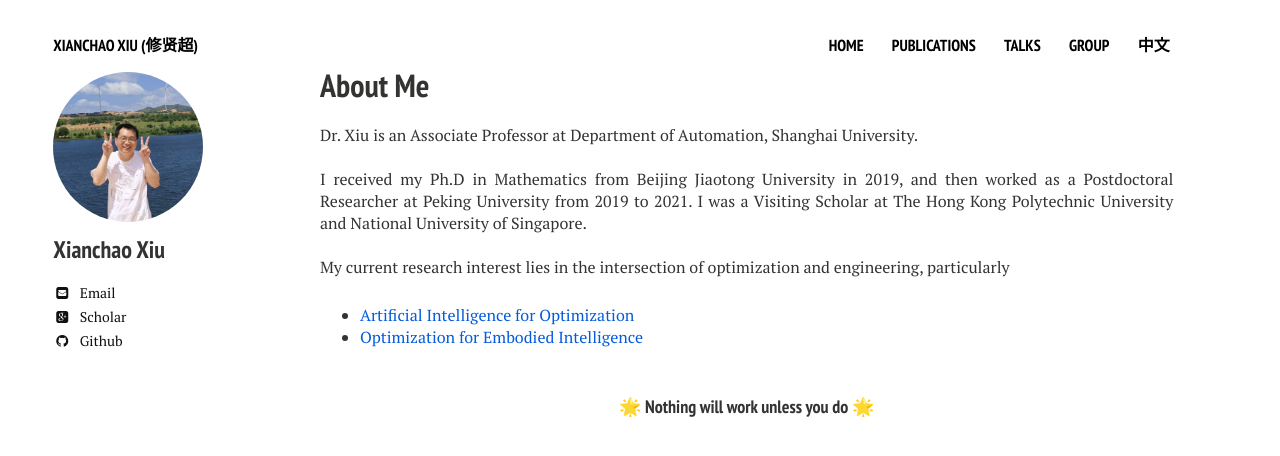
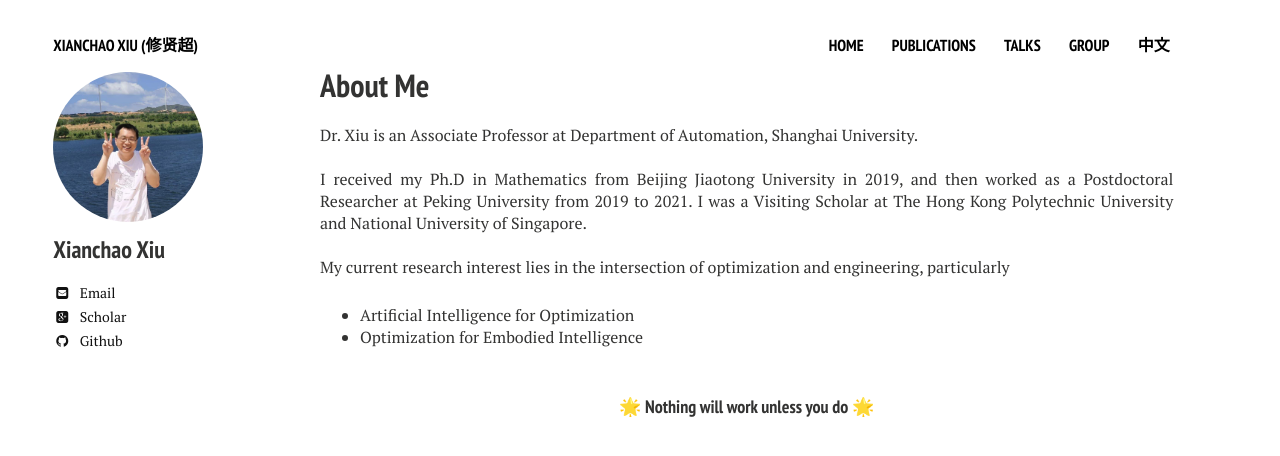
Before and after one commit to xianchaoxiu/xianchaoxiu.github.io, a Jekyll site: the page built from index.md, in a window 1280 px wide. Shown: the top 456 px of the page. Built offline with Jekyll 4.4.1, drawn with Linux system fonts in a browser that asks for light colours; nearby versions of some CDN libraries.

Commit message:
Update home2.html

```diff
--- a/_layouts/home2.html
+++ b/_layouts/home2.html
@@ -35,8 +35,8 @@
 
         My current research interest lies in the intersection of optimization and engineering, particularly
    <ul>
-      <li> <a href="https://xianchaoxiu.github.io/chinese/research/OPT/" class="textlink" target="_blank"> Artificial Intelligence for Optimization </a>  </li>
-      <li> <a href="https://xianchaoxiu.github.io/chinese/research/EAI/" class="textlink" target="_blank"> Optimization for Embodied Intelligence </a> </li> <br>
+      <li> Artificial Intelligence for Optimization  </li>
+      <li> Optimization for Embodied Intelligence </li> <br>
    </ul>
 
 
```
